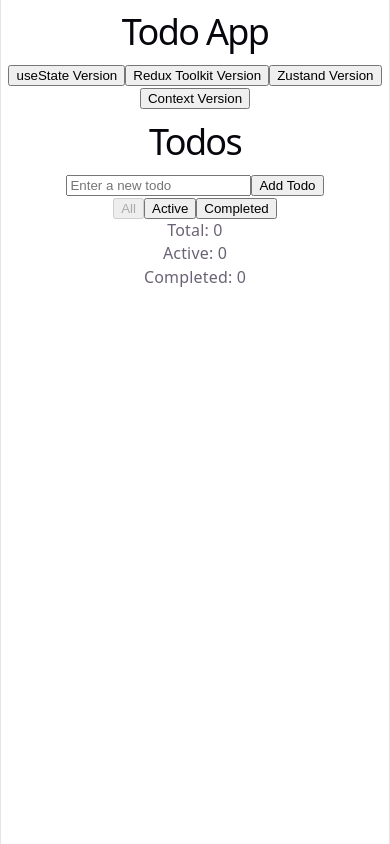
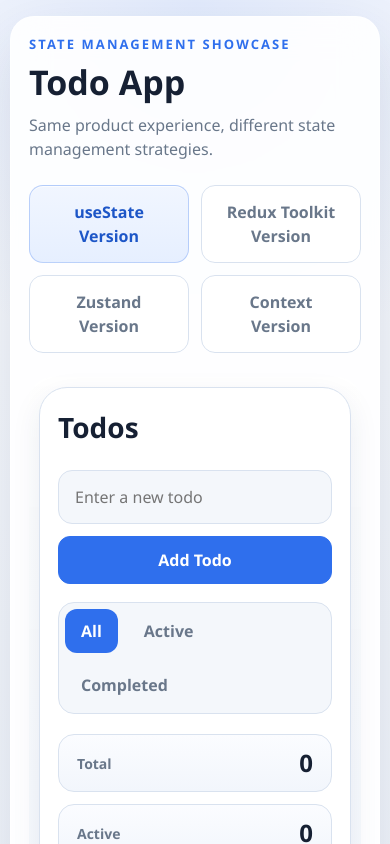
Before and after one commit to FeatherYan/my-todolist, a React (Vite) app: page /todo in a window 390 px wide. Shown: the top 844 px of the page. Built offline with nearby package versions, Linux system fonts and the light colour scheme.

Commit message:
feat：todolist UI

```diff
--- a/src/components/TodoFilter.tsx
+++ b/src/components/TodoFilter.tsx
@@ -6,10 +6,10 @@ type TodoFilterProps = {
 };
 export default function TodoFilter({ filter, onFilterChange }: TodoFilterProps) {
     return (
-        <div>
-            <button onClick={() => onFilterChange("all")} disabled={filter === "all"}>All</button>
-            <button onClick={() => onFilterChange("active")} disabled={filter === "active"}>Active</button>
-            <button onClick={() => onFilterChange("completed")} disabled={filter === "completed"}>Completed</button>
+        <div className="todo-filter-group">
+            <button className="todo-filter-button" onClick={() => onFilterChange("all")} disabled={filter === "all"}>All</button>
+            <button className="todo-filter-button" onClick={() => onFilterChange("active")} disabled={filter === "active"}>Active</button>
+            <button className="todo-filter-button" onClick={() => onFilterChange("completed")} disabled={filter === "completed"}>Completed</button>
         </div>
     )
 }
--- a/src/components/TodoInput.tsx
+++ b/src/components/TodoInput.tsx
@@ -9,14 +9,15 @@ export default function TodoInput({
     onAdd
 }: TodoInputProps) {
     return (
-        <div>
+        <div className="todo-input-row">
             <input
+                className="todo-input"
                 type="text"
                 value={inputValue}
                 onChange={(e) => onInputChange(e.target.value)}
                 placeholder="Enter a new todo"
             />
-            <button onClick={onAdd}>Add Todo</button>
+            <button className="todo-button todo-button-primary" onClick={onAdd}>Add Todo</button>
         </div>
     )
 }
--- a/src/components/TodoStats.tsx
+++ b/src/components/TodoStats.tsx
@@ -6,10 +6,10 @@ type TodoStatsProps = {
 
 export default function TodoStats({ totalCount, activeCount, completedCount }: TodoStatsProps) {
   return (
-    <div>
-      <p>Total: {totalCount}</p>
-      <p>Active: {activeCount}</p>
-      <p>Completed: {completedCount}</p>
+    <div className="todo-stats">
+      <p className="todo-stat-card"><span>Total</span><strong>{totalCount}</strong></p>
+      <p className="todo-stat-card"><span>Active</span><strong>{activeCount}</strong></p>
+      <p className="todo-stat-card"><span>Completed</span><strong>{completedCount}</strong></p>
     </div>
   );
 }
--- a/src/features/todo/TodoContext.tsx
+++ b/src/features/todo/TodoContext.tsx
@@ -33,8 +33,8 @@ export default function TodoContext() {
     }, [todos]);
 
     return (
-            <div>
-                <h1>Todos</h1>
+            <div className="todo-board">
+                <h2 className="todo-board-title">Todos</h2>
                 <TodoInput
                     inputValue={inputValue}
                     onInputChange={setInputValue}
@@ -42,7 +42,7 @@ export default function TodoContext() {
                 />
                 <TodoFilter filter={filter} onFilterChange={(filter) => dispatch({ type: "SET_FILTER", payload: filter })} />
                 <TodoStats totalCount={totalCount} activeCount={activeCount} completedCount={completedCount} />
-                <ul>
+                <ul className="todo-list">
                     {
                         filteredTodos.map((item) => {
                             return (
--- a/src/features/todo/TodoRedux.tsx
+++ b/src/features/todo/TodoRedux.tsx
@@ -43,8 +43,8 @@ export default function TodoRedux() {
     const activeCount = useAppSelector(selectActiveCount);
 
     return (
-        <div>
-            <h1>Todos</h1>
+        <div className="todo-board">
+            <h2 className="todo-board-title">Todos</h2>
 
             <TodoInput
                 inputValue={inputValue}
@@ -56,7 +56,7 @@ export default function TodoRedux() {
 
             <TodoStats totalCount={totalCount} activeCount={activeCount} completedCount={completedCount} />
 
-            <ul>
+            <ul className="todo-list">
                 {
                     filteredTodos.map((item) => {
                         return (
--- a/src/features/todo/TodoUseState.tsx
+++ b/src/features/todo/TodoUseState.tsx
@@ -26,8 +26,8 @@ export default function Todo() {
     } = useTodos();
 
     return (
-        <div>
-            <h1>Todos</h1>
+        <div className="todo-board">
+            <h2 className="todo-board-title">Todos</h2>
             <TodoInput
                 inputValue={inputValue}
                 onInputChange={setInputValue}
@@ -35,7 +35,7 @@ export default function Todo() {
             />
             <TodoFilter filter={filter} onFilterChange={setFilter} />
             <Todostats totalCount={totalCount} activeCount={activeCount} completedCount={completedCount} />
-            <ul>
+            <ul className="todo-list">
                 {
                     filteredTodos.map((item) => {
                         return (
--- a/src/features/todo/TodoZustand.tsx
+++ b/src/features/todo/TodoZustand.tsx
@@ -42,8 +42,8 @@ export default function TodoZustand() {
         saveTodos(TODO_ZUSTAND_STORAGE_KEY, todos);
     }, [todos]);
     return (
-            <div>
-                <h1>Todos</h1>
+            <div className="todo-board">
+                <h2 className="todo-board-title">Todos</h2>
                 <TodoInput
                     inputValue={inputValue}
                     onInputChange={setInputValue}
@@ -51,7 +51,7 @@ export default function TodoZustand() {
                 />
                 <TodoFilter filter={filter} onFilterChange={setFilter} />
                 <TodoStats totalCount={totalCount} activeCount={activeCount} completedCount={completedCount} />
-                <ul>
+                <ul className="todo-list">
                     {
                         filteredTodos.map((item) => {
                             return (
--- a/src/index.css
+++ b/src/index.css
@@ -1,111 +1,354 @@
 :root {
-  --text: #6b6375;
-  --text-h: #08060d;
-  --bg: #fff;
-  --border: #e5e4e7;
-  --code-bg: #f4f3ec;
-  --accent: #aa3bff;
-  --accent-bg: rgba(170, 59, 255, 0.1);
-  --accent-border: rgba(170, 59, 255, 0.5);
-  --social-bg: rgba(244, 243, 236, 0.5);
-  --shadow:
-    rgba(0, 0, 0, 0.1) 0 10px 15px -3px, rgba(0, 0, 0, 0.05) 0 4px 6px -2px;
-
-  --sans: system-ui, 'Segoe UI', Roboto, sans-serif;
-  --heading: system-ui, 'Segoe UI', Roboto, sans-serif;
-  --mono: ui-monospace, Consolas, monospace;
-
-  font: 18px/145% var(--sans);
-  letter-spacing: 0.18px;
-  color-scheme: light dark;
-  color: var(--text);
-  background: var(--bg);
+  font-family: "Segoe UI", "PingFang SC", "Microsoft YaHei", sans-serif;
+  line-height: 1.5;
+  font-weight: 400;
+  color: #24303f;
+  background:
+    radial-gradient(circle at top, rgba(77, 132, 255, 0.12), transparent 36%),
+    linear-gradient(180deg, #f6f8fc 0%, #eef2f9 100%);
   font-synthesis: none;
   text-rendering: optimizeLegibility;
   -webkit-font-smoothing: antialiased;
   -moz-osx-font-smoothing: grayscale;
-
-  @media (max-width: 1024px) {
-    font-size: 16px;
-  }
+  --page-text: #24303f;
+  --muted-text: #69778a;
+  --surface: rgba(255, 255, 255, 0.88);
+  --surface-strong: #ffffff;
+  --surface-soft: #f4f7fb;
+  --border: #d9e2ef;
+  --border-strong: #c7d4e6;
+  --primary: #2f6fed;
+  --primary-strong: #1d56c7;
+  --primary-soft: #e7efff;
+  --success-soft: #e8f7ef;
+  --danger-soft: #fff0f0;
+  --danger-text: #b64d4d;
+  --shadow-lg: 0 24px 60px rgba(31, 51, 84, 0.12);
+  --shadow-md: 0 10px 30px rgba(31, 51, 84, 0.08);
+  --radius-xl: 28px;
+  --radius-lg: 18px;
+  --radius-md: 12px;
+  --radius-sm: 10px;
 }
 
-@media (prefers-color-scheme: dark) {
-  :root {
-    --text: #9ca3af;
-    --text-h: #f3f4f6;
-    --bg: #16171d;
-    --border: #2e303a;
-    --code-bg: #1f2028;
-    --accent: #c084fc;
-    --accent-bg: rgba(192, 132, 252, 0.15);
-    --accent-border: rgba(192, 132, 252, 0.5);
-    --social-bg: rgba(47, 48, 58, 0.5);
-    --shadow:
-      rgba(0, 0, 0, 0.4) 0 10px 15px -3px, rgba(0, 0, 0, 0.25) 0 4px 6px -2px;
-  }
-
-  #social .button-icon {
-    filter: invert(1) brightness(2);
-  }
+* {
+  box-sizing: border-box;
 }
 
+html,
+body,
 #root {
-  width: 1126px;
-  max-width: 100%;
-  margin: 0 auto;
-  text-align: center;
-  border-inline: 1px solid var(--border);
-  min-height: 100svh;
-  display: flex;
-  flex-direction: column;
-  box-sizing: border-box;
+  min-height: 100%;
 }
 
 body {
   margin: 0;
 }
 
-h1,
-h2 {
-  font-family: var(--heading);
-  font-weight: 500;
-  color: var(--text-h);
+button,
+input {
+  font: inherit;
 }
 
-h1 {
-  font-size: 56px;
-  letter-spacing: -1.68px;
-  margin: 32px 0;
-  @media (max-width: 1024px) {
-    font-size: 36px;
-    margin: 20px 0;
+button {
+  cursor: pointer;
+}
+
+#root {
+  width: 100%;
+}
+
+.todo-page {
+  width: min(980px, calc(100% - 32px));
+  margin: 40px auto;
+  padding: 32px;
+  border: 1px solid rgba(255, 255, 255, 0.6);
+  border-radius: 32px;
+  background: var(--surface);
+  backdrop-filter: blur(18px);
+  box-shadow: var(--shadow-lg);
+}
+
+.todo-page-header {
+  margin-bottom: 24px;
+}
+
+.todo-eyebrow {
+  margin: 0 0 10px;
+  font-size: 13px;
+  font-weight: 700;
+  letter-spacing: 0.16em;
+  text-transform: uppercase;
+  color: var(--primary);
+}
+
+.todo-page h1 {
+  margin: 0;
+  font-size: clamp(34px, 5vw, 52px);
+  line-height: 1.02;
+  color: #162033;
+}
+
+.todo-page-copy {
+  max-width: 560px;
+  margin: 14px 0 0;
+  color: var(--muted-text);
+}
+
+.todo-tabs {
+  display: grid;
+  grid-template-columns: repeat(4, minmax(0, 1fr));
+  gap: 12px;
+  margin-bottom: 24px;
+}
+
+.todo-tab {
+  padding: 14px 16px;
+  border: 1px solid var(--border);
+  border-radius: 14px;
+  background: rgba(255, 255, 255, 0.76);
+  color: var(--muted-text);
+  font-weight: 600;
+  transition: 0.2s ease;
+}
+
+.todo-tab:hover {
+  border-color: var(--border-strong);
+  color: var(--page-text);
+  transform: translateY(-1px);
+}
+
+.todo-tab-active {
+  border-color: rgba(47, 111, 237, 0.28);
+  background: linear-gradient(180deg, #f1f6ff 0%, #e6efff 100%);
+  color: var(--primary-strong);
+  box-shadow: inset 0 1px 0 rgba(255, 255, 255, 0.7);
+}
+
+.todo-view-shell {
+  padding: 10px;
+  border-radius: 24px;
+  background: linear-gradient(180deg, rgba(255, 255, 255, 0.66), rgba(241, 245, 252, 0.82));
+}
+
+.todo-board {
+  padding: 28px;
+  border: 1px solid var(--border);
+  border-radius: var(--radius-xl);
+  background: var(--surface-strong);
+  box-shadow: var(--shadow-md);
+}
+
+.todo-board-title {
+  margin: 0 0 22px;
+  font-size: 28px;
+  color: #162033;
+}
+
+.todo-input-row {
+  display: grid;
+  grid-template-columns: minmax(0, 1fr) auto;
+  gap: 12px;
+  margin-bottom: 18px;
+}
+
+.todo-input,
+.todo-item-input {
+  width: 100%;
+  padding: 14px 16px;
+  border: 1px solid var(--border);
+  border-radius: 14px;
+  background: var(--surface-soft);
+  color: var(--page-text);
+  outline: none;
+  transition: border-color 0.2s ease, box-shadow 0.2s ease, background 0.2s ease;
+}
+
+.todo-input:focus,
+.todo-item-input:focus {
+  border-color: rgba(47, 111, 237, 0.45);
+  background: #fff;
+  box-shadow: 0 0 0 4px rgba(47, 111, 237, 0.12);
+}
+
+.todo-button {
+  padding: 11px 14px;
+  border: 1px solid var(--border);
+  border-radius: 12px;
+  background: #fff;
+  color: var(--page-text);
+  font-weight: 600;
+  transition: 0.2s ease;
+}
+
+.todo-button:hover {
+  border-color: var(--border-strong);
+  transform: translateY(-1px);
+}
+
+.todo-button-primary {
+  border-color: var(--primary);
+  background: var(--primary);
+  color: #fff;
+}
+
+.todo-button-primary:hover {
+  border-color: var(--primary-strong);
+  background: var(--primary-strong);
+}
+
+.todo-button-danger {
+  color: var(--danger-text);
+  background: var(--danger-soft);
+  border-color: #f0d1d1;
+}
+
+.todo-filter-group {
+  display: inline-flex;
+  flex-wrap: wrap;
+  gap: 10px;
+  padding: 6px;
+  margin-bottom: 20px;
+  border: 1px solid var(--border);
+  border-radius: 16px;
+  background: var(--surface-soft);
+}
+
+.todo-filter-button {
+  padding: 10px 16px;
+  border: 0;
+  border-radius: 12px;
+  background: transparent;
+  color: var(--muted-text);
+  font-weight: 600;
+  transition: 0.2s ease;
+}
+
+.todo-filter-button:hover:not(:disabled) {
+  color: var(--page-text);
+  background: rgba(255, 255, 255, 0.72);
+}
+
+.todo-filter-button:disabled {
+  background: var(--primary);
+  color: #fff;
+  cursor: default;
+}
+
+.todo-stats {
+  display: grid;
+  grid-template-columns: repeat(3, minmax(0, 1fr));
+  gap: 12px;
+  margin-bottom: 20px;
+}
+
+.todo-stat-card {
+  display: flex;
+  align-items: center;
+  justify-content: space-between;
+  gap: 12px;
+  margin: 0;
+  padding: 16px 18px;
+  border: 1px solid var(--border);
+  border-radius: 16px;
+  background: linear-gradient(180deg, #fbfcff 0%, #f2f6fc 100%);
+  color: var(--muted-text);
+}
+
+.todo-stat-card span {
+  font-size: 14px;
+  font-weight: 600;
+}
+
+.todo-stat-card strong {
+  font-size: 24px;
+  line-height: 1;
+  color: #162033;
+}
+
+.todo-list {
+  display: flex;
+  flex-direction: column;
+  gap: 12px;
+  padding: 0;
+  margin: 0;
+  list-style: none;
+}
+
+.todo-item {
+  display: flex;
+  align-items: center;
+  justify-content: space-between;
+  gap: 16px;
+  padding: 16px 18px;
+  border: 1px solid var(--border);
+  border-radius: 18px;
+  background: #fff;
+  transition: transform 0.2s ease, box-shadow 0.2s ease, border-color 0.2s ease;
+}
+
+.todo-item:hover {
+  border-color: var(--border-strong);
+  transform: translateY(-1px);
+  box-shadow: 0 12px 24px rgba(31, 51, 84, 0.06);
+}
+
+.todo-item-done {
+  background: linear-gradient(180deg, #f8fbf8 0%, #f1f8f2 100%);
+}
+
+.todo-item-editing {
+  align-items: stretch;
+}
+
+.todo-item-text {
+  flex: 1;
+  min-width: 0;
+  text-align: left;
+  font-size: 16px;
+  color: #1f2a3d;
+  word-break: break-word;
+}
+
+.todo-item-done .todo-item-text {
+  color: #7b8799;
+}
+
+.todo-item-actions {
+  display: flex;
+  flex-wrap: wrap;
+  gap: 8px;
+  justify-content: flex-end;
+}
+
+@media (max-width: 840px) {
+  .todo-page {
+    width: min(100%, calc(100% - 20px));
+    margin: 16px auto;
+    padding: 18px;
+    border-radius: 24px;
+  }
+
+  .todo-tabs {
+    grid-template-columns: repeat(2, minmax(0, 1fr));
+  }
+
+  .todo-board {
+    padding: 18px;
+  }
+
+  .todo-input-row,
+  .todo-stats {
+    grid-template-columns: 1fr;
+  }
+
+  .todo-item,
+  .todo-item-editing {
+    flex-direction: column;
+    align-items: stretch;
+  }
+
+  .todo-item-actions {
+    justify-content: flex-start;
   }
 }
-h2 {
-  font-size: 24px;
-  line-height: 118%;
-  letter-spacing: -0.24px;
-  margin: 0 0 8px;
-  @media (max-width: 1024px) {
-    font-size: 20px;
-  }
-}
-p {
-  margin: 0;
-}
-
-code,
-.counter {
-  font-family: var(--mono);
-  display: inline-flex;
-  border-radius: 4px;
-  color: var(--text-h);
-}
-
-code {
-  font-size: 15px;
-  line-height: 135%;
-  padding: 4px 8px;
-  background: var(--code-bg);
-}
--- a/src/pages/Todo.tsx
+++ b/src/pages/Todo.tsx
@@ -14,23 +14,27 @@ type TabKey = "useState" | "redux" | "zustand" | "context";
 export default function Todo() {
     const [activeTab, setActiveTab] = useState<TabKey>("useState");
     return (
-        <div>
-            <h1>Todo App</h1>
-            <div>
-                <button onClick={() => setActiveTab("useState")}>
+        <div className="todo-page">
+            <div className="todo-page-header">
+                <p className="todo-eyebrow">State Management Showcase</p>
+                <h1>Todo App</h1>
+                <p className="todo-page-copy">Same product experience, different state management strategies.</p>
+            </div>
+            <div className="todo-tabs">
+                <button className={`todo-tab ${activeTab === "useState" ? "todo-tab-active" : ""}`} onClick={() => setActiveTab("useState")}>
                 useState Version
                 </button>
-                <button onClick={() => setActiveTab("redux")}>
+                <button className={`todo-tab ${activeTab === "redux" ? "todo-tab-active" : ""}`} onClick={() => setActiveTab("redux")}>
                     Redux Toolkit Version
                 </button>
-                <button onClick={() => setActiveTab("zustand")}>
+                <button className={`todo-tab ${activeTab === "zustand" ? "todo-tab-active" : ""}`} onClick={() => setActiveTab("zustand")}>
                     Zustand Version
                 </button>
-                <button onClick={() => setActiveTab("context")}>
+                <button className={`todo-tab ${activeTab === "context" ? "todo-tab-active" : ""}`} onClick={() => setActiveTab("context")}>
                     Context Version
                 </button>
             </div>
-            <div>
+            <div className="todo-view-shell">
                 {activeTab === "useState" ? <TodoUseState /> : activeTab === "zustand" ? <TodoZustand /> : activeTab === "context" ? (<TodoProvider><TodoContext /></TodoProvider>) : <TodoRedux />}
             </div>
         </div>
```
Also changed, not shown: src/components/TodoItem.tsx (+15 -10 lines).
